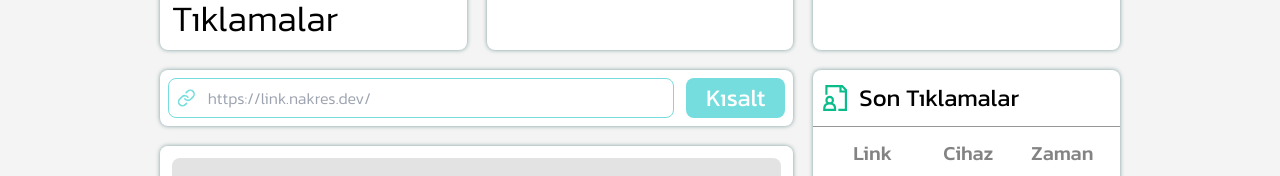
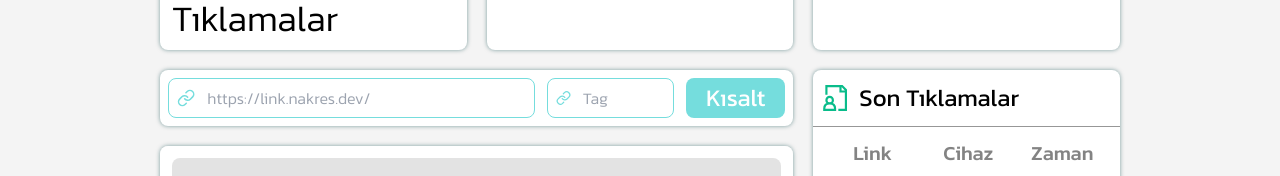
Before and after one commit to NNakreSS/next-url_shortener, a Next.js app: page /dashboard in a window 1280 px wide. Shown: the part 214-390 px from the top of the page. Built offline with nearby package versions, Linux system fonts and the light colour scheme.

Commit message:
use backend for url shortener

```diff
--- a/src/app/components/general/Shortener.tsx
+++ b/src/app/components/general/Shortener.tsx
@@ -1,22 +1,111 @@
+"use client";
+
+import { useState } from "react";
+import axios from "axios";
+// components
 import Button from "./Button";
+// helpers
+import linkValidate from "@/helpers/linkValidate";
 // links
 import { LuLink } from "react-icons/lu";
 
+// random tag için charlar
+const char = "ABCDEFGHIJKLMNOPQRSTUVWXYZabcdefghijklmnopqrstuvwxyz0123456789";
+const charLength = char.length;
+
+/**
+ * @param {number} len
+ * @returns {string}
+ * Link kısaltmları için random tag oluşturan bir fonksyon
+ **/
+const randomTag = (len = 5): string => {
+  let result = "";
+  for (let i = 0; i <= len; i++) {
+    result += char.charAt(Math.floor(Math.random() * charLength));
+  }
+  return result;
+};
+
 function Shortener() {
+  const [originalUrl, setOriginalUrl] = useState<string>("");
+  const [shortUrl, setShortUrl] = useState<string>("");
+  const [error, setError] = useState<string | null>(null);
+
+  const clickHandle = async () => {
+    const validate = linkValidate(originalUrl);
+    if (!validate) {
+      setError("Geçersiz Url");
+      return;
+    }
+
+    try {
+      if (shortUrl == "") {
+        const randTag: string = randomTag();
+        setShortUrl(randTag);
+      }
+
+      const response = await axios.post("/api/link", {
+        originalUrl,
+        shortUrl,
+      });
+
+      setError(null);
+      console.log(response.data);
+    } catch (err) {
+      if (axios.isAxiosError(err) && err.response) {
+        const error = err.response.data.error;
+        if (error == "Short_URL_Already_Exists") {
+          return setError(
+            "Bu tag zaten kullanılıyor , lütfen başka bir tane girin"
+          );
+        }
+        setError(error);
+      } else {
+        setError("Beklenmeyen bir hata ile karşılaşıldı");
+      }
+    }
+  };
+
+  const urlChangeHandler = (e: React.ChangeEvent<HTMLInputElement>) => {
+    setOriginalUrl(e.target.value);
+  };
+
+  const tagChangeHandler = (e: React.ChangeEvent<HTMLInputElement>) => {
+    setShortUrl(e.target.value);
+  };
+
   return (
-    <div className="bg-white shadow-cover flex justify-between items-center gap-3 p-2 rounded-lg h-14 box-border">
+    <div className="bg-white shadow-cover p-2 rounded-lg box-border space-y-2">
+      <div className="flex justify-between items-center gap-3 h-10">
         <div className="flex gap-3 border border-light-aqua w-full h-full p-2 justify-start items-center rounded-lg box-border">
           <LuLink className="text-light-aqua" size={20} />
           <input
             placeholder="https://link.nakres.dev/"
             type="url"
             className="outline-none border-none bg-transparent w-full font-light"
+            onChange={urlChangeHandler}
+          />
+        </div>
+        <div className="w-2/6 flex gap-3 border border-light-aqua h-full p-2 justify-start items-center rounded-lg box-border">
+          <LuLink className="text-light-aqua" size={20} />
+          <input
+            placeholder="Tag"
+            type="url"
+            className="outline-none border-none bg-transparent w-full font-light"
+            onChange={tagChangeHandler}
           />
         </div>
         <Button
           label="Kısalt"
           className="flex items-center justify-center bg-light-aqua text-white rounded-lg text-2xl px-5 font-normal h-full box-border"
+          onClick={clickHandle}
         />
+      </div>
+      {error && (
+        <div className="h-auto">
+          <span className="text-red-500 font-light">{error}</span>
+        </div>
+      )}
     </div>
   );
 }
```
Lines whose indentation alone changed are shown as unchanged.
